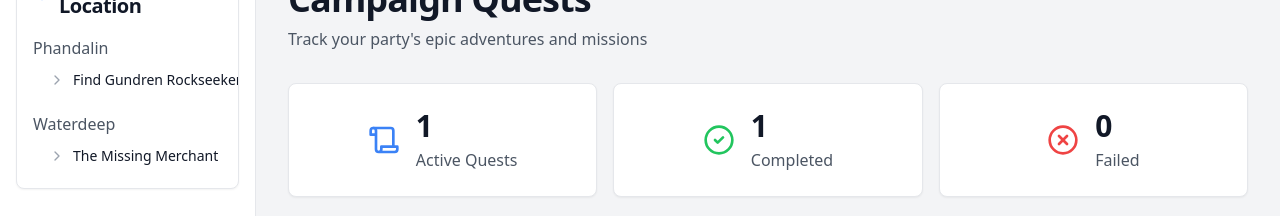
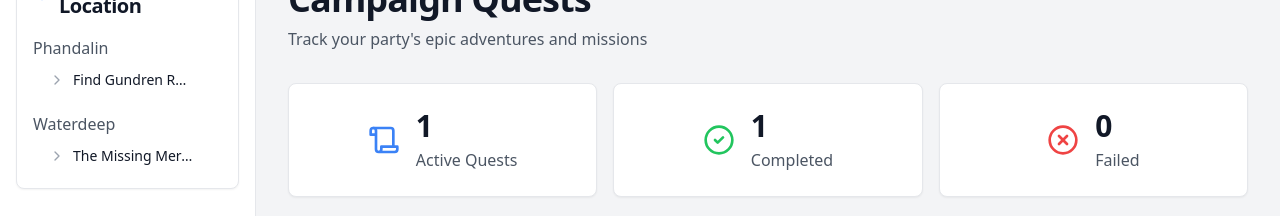
Before and after one commit to Haugenau20/DnDRecap, a React (Create React App) app: page /DnDRecap/quests in a window 1280 px wide. Shown: the part 208-424 px from the top of the page. Built offline with nearby package versions, Linux system fonts and the light colour scheme.

Commit message:
Truncating quest names on sidebar to not overflow.

```diff
--- a/src/components/layout/sidebars/QuestSidebar.tsx
+++ b/src/components/layout/sidebars/QuestSidebar.tsx
@@ -5,6 +5,12 @@ import Typography from '../../core/Typography';
 import Card from '../../core/Card';
 import Button from '../../core/Button';
 import { MapPin, ChevronRight } from 'lucide-react';
+
+// Helper function to truncate text
+const truncateText = (text: string, maxLength: number = 20): string => {
+  if (text.length <= maxLength) return text;
+  return text.substring(0, maxLength) + '...';
+};
 
 const QuestSidebar = () => {
   const navigate = useNavigate();
@@ -52,8 +58,8 @@ const QuestSidebar = () => {
                       <ChevronRight className="w-4 h-4 text-gray-400 flex-shrink-0" />
                       <Typography
                         variant="body-sm"
-                        className="truncate max-w-[180px]"
-                        title={quest.title} // Shows full title on hover
+                        className="truncate max-w-[120px]"
+                        title={truncateText(quest.title)} // Shows full title on hover
                       >
                         {quest.title}
                       </Typography>
```
